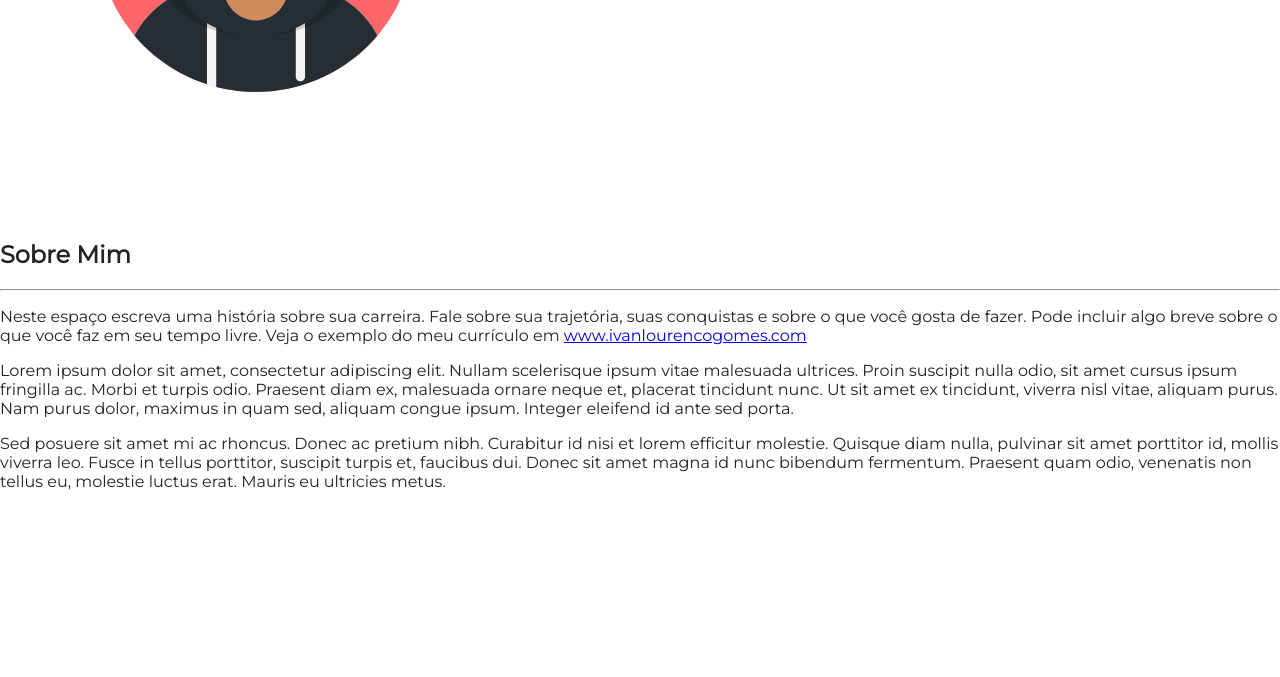
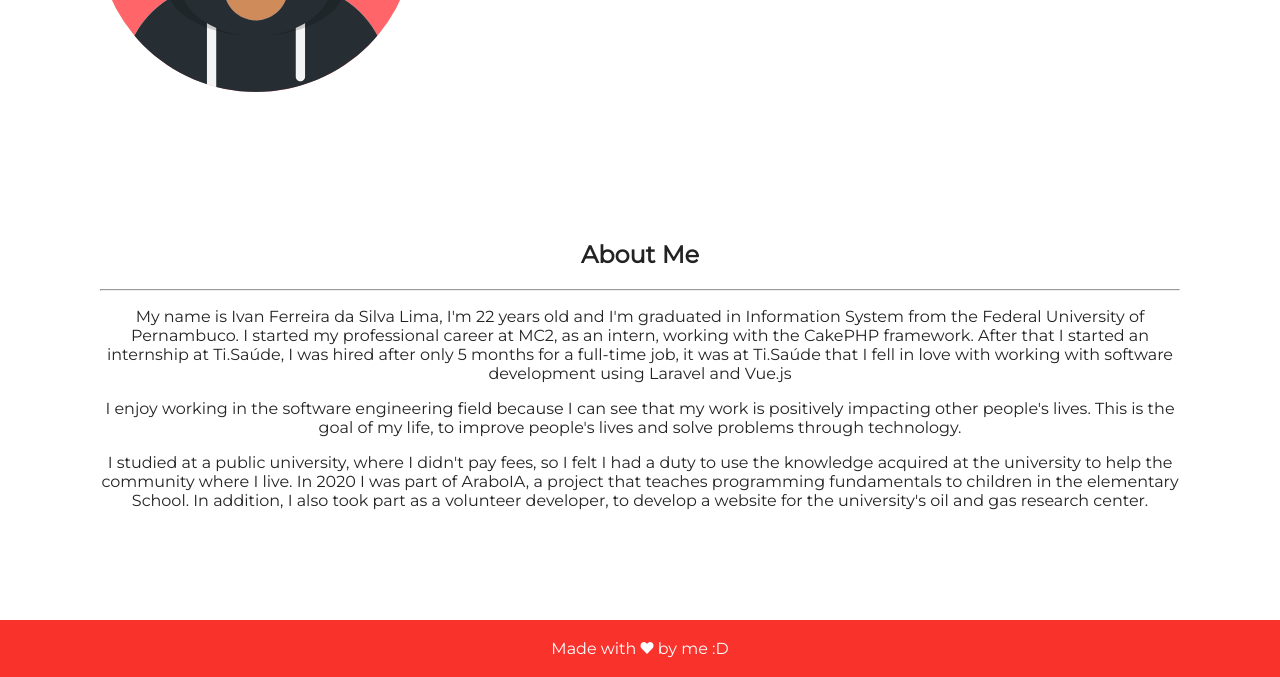
Before and after one commit to ivanDevPHP/portfolio, a plain HTML site: page index.html in a window 1280 px wide. Shown: the part 380-1057 px from the top of the page. Before the commit the page ends 887 px from the top, so only its background shows below. Drawn offline with nearby package versions, Linux system fonts and the light colour scheme.

Commit message:
index adjustments

```diff
--- a/css/styles.css
+++ b/css/styles.css
@@ -83,6 +83,15 @@ body {
     font-weight: 100;
     font-size: 16px;
     margin-top: -20px;
+}
+
+.about-me {
+    text-align: center;
+    margin-right: 100px;
+    margin-left: 100px;
+}
+.about-me h2{
+    text-align: center;
 }
 
 .main{
@@ -178,6 +187,12 @@ body {
     font-weight: 100;
     margin-top: 0;
 }
+footer {
+    text-align: center;
+    padding: 3px;
+    background-color: #F9322C;
+    color: white;
+}
 
 @media (max-width: 1000px){
     .navigation li{
@@ -218,4 +233,5 @@ body {
         margin-left: 20px;
         margin-right: 20px;
     }
+
 }
--- a/index.html
+++ b/index.html
@@ -1,3 +1,4 @@
+<link rel="stylesheet" type="text/css" href="https://code.ionicframework.com/ionicons/2.0.1/css/ionicons.min.css" />
 <!DOCTYPE html>
 
 <html>
@@ -36,17 +37,19 @@
 				<h2>Full Stack Developer - Laravel Developer - Vue.js Developer</h2>
 			</div>
 
-			<h2>Sobre Mim</h2>
-						<hr>
-							<p>Neste espaço escreva uma história sobre sua carreira. Fale sobre sua trajetória, suas conquistas e sobre o que você gosta de fazer. Pode incluir algo breve sobre o que você faz em seu tempo livre. Veja o exemplo do meu currículo em <a href="http://www.ivanlourencogomes.com" target="_blank">www.ivanlourencogomes.com</a></p>
+			<div class="about-me">
+			<h2>About Me</h2>
 
-							<p>Lorem ipsum dolor sit amet, consectetur adipiscing elit. Nullam scelerisque ipsum vitae malesuada ultrices. Proin suscipit nulla odio, sit amet cursus ipsum fringilla ac. Morbi et turpis odio. Praesent diam ex, malesuada ornare neque et, placerat tincidunt nunc. Ut sit amet ex tincidunt, viverra nisl vitae, aliquam purus. Nam purus dolor, maximus in quam sed, aliquam congue ipsum. Integer eleifend id ante sed porta.</p>
-
-							<p>Sed posuere sit amet mi ac rhoncus. Donec ac pretium nibh. Curabitur id nisi et lorem efficitur molestie. Quisque diam nulla, pulvinar sit amet porttitor id, mollis viverra leo. Fusce in tellus porttitor, suscipit turpis et, faucibus dui. Donec sit amet magna id nunc bibendum fermentum. Praesent quam odio, venenatis non tellus eu, molestie luctus erat. Mauris eu ultricies metus.</p>
-
-
+				<hr>
+					<p>My name is Ivan Ferreira da Silva Lima, I'm 22 years old and I'm graduated in Information System from the Federal University of Pernambuco. I started my professional career at MC2, as an intern, working with the CakePHP framework. After that I started an internship at Ti.Saúde, I was hired after only 5 months for a full-time job, it was at Ti.Saúde that I fell in love with working with software development using Laravel and Vue.js</p>
+					<p>I enjoy working in the software engineering field because I can see that my work is positively impacting other people's lives. This is the goal of my life, to improve people's lives and solve problems through technology.</p>
+					<p>I studied at a public university, where I didn't pay fees, so I felt I had a duty to use the knowledge acquired at the university to help the community where I live. In 2020 I was part of AraboIA, a project that teaches programming fundamentals to children in the elementary School. In addition, I also took part as a volunteer developer, to develop a website for the university's oil and gas research center.</p>
+			</div>
 
 		</div>
+		<footer>
+			<p>Made with <i class="icon ion-heart"></i> by me :D</p>
+		</footer>
 	</body>
 
 </html>
```
